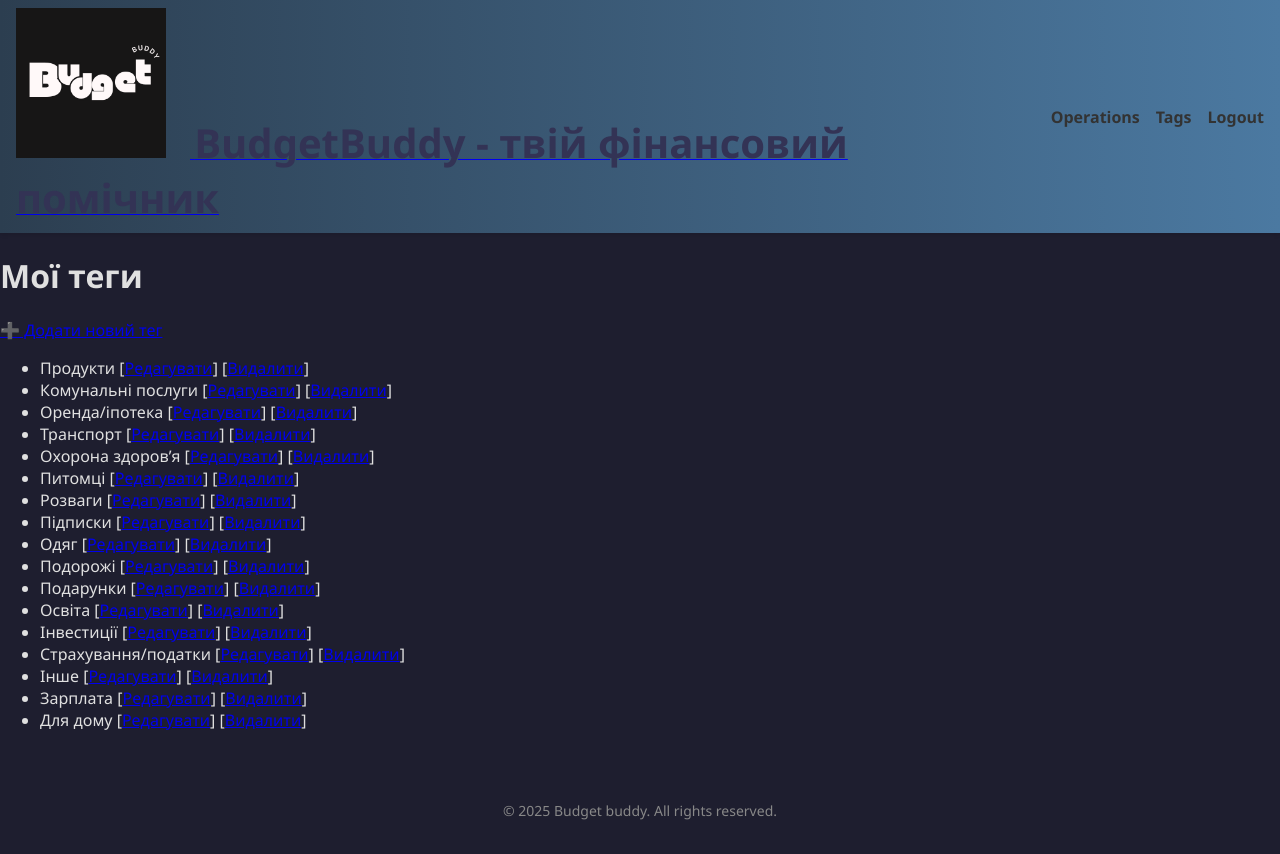
After one commit to Daert-art/budget_buddy, a Django app: page /tags/ in a window 1280 px wide. The commit adds this page. Run offline with Django 5.2, Linux system fonts and the light colour scheme; a user stored in the database is signed in; data comes from the database, SQL or seed files in the repository.

Commit message:
переделал теги и добавлено удаление операции

```diff
--- a/apps/core/models/category.py
+++ b/apps/core/models/category.py
@@ -6,7 +6,11 @@ from apps.core.models.enums import TransactionType
 class Category(TimeStampedModel):
     id = models.AutoField(primary_key=True)
     name = models.CharField(max_length=100)
-    type = models.CharField(max_length=10, choices=TransactionType.choices, default=TransactionType.INCOME)
+    type = models.CharField(
+        max_length=10,
+        choices=TransactionType.choices,
+        default=TransactionType.EXPENSE
+    )
 
     def __str__(self):
         return f'{self.name} ({self.get_type_display()})'
--- a/apps/core/templates/core/includes/header.html
+++ b/apps/core/templates/core/includes/header.html
@@ -1,11 +1,23 @@
+{% load static %}
+
 <header>
-    <nav class="header">
-        <div class="header-el"><a href="{% url 'core:operations' %}">Operations</a></div>
+  <nav class="header">
+    <!-- Блок з логотипом і назвою -->
+    <div class="header-brand">
+      <a href="{% url 'core:operations' %}">
+        <!-- Поклади файл logo.png в static/images/ -->
+        <img src="{% static 'images/logo.png' %}"
+             alt="BudgetBuddy Logo"
+             class="app-logo">
+        <span class="app-title">BudgetBuddy - твій фінансовий помічник</span>
+      </a>
+    </div>
 
-
-        <div class="header-el"><a href="/error">Error</a></div>
-        <div class="header-el"><a href="/users">Users</a></div>
-        <div class="header-el"><a href="/logout">logout</a></div>
-        <div style="clear: both;"></div>
-    </nav>
+    <!-- Навігація -->
+    <ul class="header-nav">
+      <li><a href="{% url 'core:operations' %}">Operations</a></li>
+      <li><a href="{% url 'core:tag_list'    %}">Tags</a></li>
+      <li><a href="{% url 'logout'            %}">Logout</a></li>
+    </ul>
+  </nav>
 </header>
--- /dev/null
+++ b/apps/core/templates/core/pages/tag_list.html
@@ -0,0 +1,16 @@
+{% extends "base.html" %}
+{% block content %}
+  <h1>Мої теги</h1>
+  <a href="{% url 'core:tag_add' %}">➕ Додати новий тег</a>
+  <ul>
+    {% for tag in tags %}
+      <li>
+        {{ tag.name }}
+        [<a href="{% url 'core:tag_edit' tag.pk %}">Редагувати</a>]
+        [<a href="{% url 'core:tag_delete' tag.pk %}">Видалити</a>]
+      </li>
+    {% empty %}
+      <li>Поки що немає жодного тегу.</li>
+    {% endfor %}
+  </ul>
+{% endblock %}
--- a/apps/core/urls.py
+++ b/apps/core/urls.py
@@ -2,7 +2,7 @@ from django.urls import path
 from django.views.generic import RedirectView
 
 from apps.core import views
-from apps.core.views import hello, about_project, about_core
+from apps.core.views import hello, about_project, about_core, operation_delete
 
 # Оголошення простору імен namespace
 app_name = 'core'
@@ -14,7 +14,15 @@ urlpatterns = [
     path('about/', about_project),
     path('about/core/', about_core),
 
+
     path('', RedirectView.as_view(pattern_name='core:operations', permanent=False)),
     path('operations/', views.operations, name='operations'), #core:operations
-    path('operations/<int:pk>/',views.OperationDetailUpdateView.as_view(), name='operation_detail')
+    path('operations/<int:pk>/',views.OperationDetailUpdateView.as_view(), name='operation_detail'),
+    path('operations/<int:pk>/delete/', operation_delete, name='operation_delete'),
+
+    # Теги
+    path('tags/', views.tag_list, name='tag_list'),
+    path('tags/add/', views.tag_create, name='tag_add'),
+    path('tags/<int:pk>/edit/', views.tag_update, name='tag_edit'),
+    path('tags/<int:pk>/delete/', views.tag_delete, name='tag_delete'),
 ]
--- a/apps/core/views.py
+++ b/apps/core/views.py
@@ -1,10 +1,11 @@
 from django import views
+from django.contrib.auth.decorators import login_required
 from django.http import HttpResponse
 from django.shortcuts import render, redirect, get_object_or_404
 from django.views.decorators.http import require_http_methods
 
-from apps.core.forms import OperationForm
-from apps.core.models import Operation
+from apps.core.forms import OperationForm, TagForm
+from apps.core.models import Operation, Tag
 from apps.core.models.enums import TransactionType
 
 
@@ -23,31 +24,38 @@ def about_project(request):
 def about_core(request):
     return render(request, 'core/about_core.html')
 
-
+@login_required
 @require_http_methods(['GET', 'POST'])
 def operations(request):
     # POST
+    user = request.user
+
     if request.method == 'POST':
         amount = request.POST.get('amount')
         date = request.POST.get('date')
         description = request.POST.get('description')
-        type = request.POST.get('type')
+        type_ = request.POST.get('type')
+        tag_id = request.POST.get('tag')
+        tag = Tag.objects.filter(id=tag_id).first() if tag_id else None
 
         # Можна додати валідацію
 
         Operation.objects.create(
+            user=user,
             amount=amount,
             date=date,
             description=description,
-            type=type
+            type=type_,
+            tag=tag,
         )
 
         return redirect('core:operations')
 
     # GET
     context = {
-        'operations_list': Operation.objects.all(),
-        'type_choices': TransactionType
+        'operations_list': Operation.objects.filter(user=request.user),
+        'type_choices': TransactionType,
+        'tags_list': Tag.objects.filter(user=request.user),
     }
     return render(request, 'core/pages/operations.html', context)
 
@@ -56,11 +64,95 @@ class OperationDetailUpdateView(views.View):
     def get(self, request, pk):
         operation = get_object_or_404(Operation, pk=pk)
         print(operation)
-        operation_form = OperationForm(instance=operation)
+
+        operation_form = OperationForm(instance=operation, prefix='operation') # operation_form
         context = {
+            'operation': operation,
             'operation_form': operation_form,
         }
         return render(request, 'core/pages/operation_detail.html', context)
 
     def post(self, request, pk):
-        pass
+        operation = get_object_or_404(Operation, pk=pk)
+
+        operation_form = OperationForm(request.POST, instance=operation, prefix='operation')
+
+
+        if 'submit_operation' in request.POST:
+            if operation_form.is_valid():
+                operation_form.save()
+                return redirect('core:operation_detail', pk=operation.pk)
+            else:
+                print(operation_form.errors)
+
+        context = {
+            'operation': operation,
+            'operation_form': operation_form,
+        }
+        return render(request, 'core/pages/operation_detail.html', context)
+
+@login_required
+@require_http_methods(['POST'])
+def operation_delete(request, pk):
+    op = get_object_or_404(Operation, pk=pk, user=request.user)
+    op.delete()
+    return redirect('core:operations')
+
+# --------------------------------------------------------
+# TAGS CRUD
+# --------------------------------------------------------
+
+@login_required
+@require_http_methods(['GET'])
+def tag_list(request):
+    tags = Tag.objects.filter(user=request.user)
+    return render(request, 'core/pages/tag_list.html', {
+        'tags': tags,
+    })
+
+
+@login_required
+@require_http_methods(['GET', 'POST'])
+def tag_create(request):
+    if request.method == 'POST':
+        form = TagForm(request.POST)
+        if form.is_valid():
+            tag = form.save(commit=False)
+            tag.user = request.user
+            tag.save()
+            return redirect('core:tag_list')
+    else:
+        form = TagForm()
+
+    return render(request, 'core/pages/tag_form.html', {
+        'form': form,
+        'action': 'create',
+    })
+
+
+@login_required
+@require_http_methods(['GET', 'POST'])
+def tag_update(request, pk):
+    tag = get_object_or_404(Tag, pk=pk, user=request.user)
+
+    if request.method == 'POST':
+        form = TagForm(request.POST, instance=tag)
+        if form.is_valid():
+            form.save()
+            return redirect('core:tag_list')
+    else:
+        form = TagForm(instance=tag)
+
+    return render(request, 'core/pages/tag_form.html', {
+        'form': form,
+        'action': 'update',
+        'tag': tag,
+    })
+
+
+@login_required
+@require_http_methods(['POST'])
+def tag_delete(request, pk):
+    tag = get_object_or_404(Tag, pk=pk, user=request.user)
+    tag.delete()
+    return redirect('core:tag_list')
--- a/budget_buddy/settings.py
+++ b/budget_buddy/settings.py
@@ -31,6 +31,7 @@ ALLOWED_HOSTS = []
 # Application definition
 
 INSTALLED_APPS = [
+    'django.contrib.admin',
     'django.contrib.auth',
     'django.contrib.contenttypes',
     'django.contrib.sessions',
--- a/budget_buddy/urls.py
+++ b/budget_buddy/urls.py
@@ -20,7 +20,8 @@ from django.urls import path, include
 
 urlpatterns = [
     #http://localhost:8000/admin/
-    #path('admin/', admin.site.urls),
+    path('admin/', admin.site.urls),
+    path('accounts/', include('django.contrib.auth.urls')),
     # '' http://localhost:8000/
-    path('', include('apps.core.urls'))
+    path('', include('apps.core.urls', namespace='core')),
 ]
--- a/static/styles.css
+++ b/static/styles.css
@@ -34,26 +34,79 @@ footer {
 }
 
 /* Header */
+/*.header {*/
+/*    background: linear-gradient(to right, #2c3e50, #4b79a1);*/
+/*    margin: 0 auto;*/
+/*    padding: 15px 20px;*/
+/*    border-radius: 10px;*/
+/*    box-shadow: 0 4px 8px rgba(0,0,0,0.3);*/
+/*    display: flex;*/
+/*    gap: 25px;*/
+/*    align-items: center;*/
+/*    color: #ffffff;*/
+/*}*/
+
+/*.header-el a {*/
+/*    color: #ffffff;*/
+/*    text-decoration: none;*/
+/*    transition: color 0.2s ease;*/
+/*}*/
+
+/*.header-el a:hover {*/
+/*    color: #ffd700;*/
+/*}*/
 .header {
-    background: linear-gradient(to right, #2c3e50, #4b79a1);
-    margin: 0 auto;
-    padding: 15px 20px;
-    border-radius: 10px;
-    box-shadow: 0 4px 8px rgba(0,0,0,0.3);
-    display: flex;
-    gap: 25px;
-    align-items: center;
-    color: #ffffff;
+  display: flex;
+  align-items: center;
+  justify-content: space-between;
+  padding: 0.5rem 1rem;
+  background: linear-gradient(to right, #2c3e50, #4b79a1);
+  box-shadow: 0 2px 4px rgba(0,0,0,0.1);
 }
 
-.header-el a {
-    color: #ffffff;
-    text-decoration: none;
-    transition: color 0.2s ease;
+.header-brand {
+  display: flex;
+  align-items: center;
 }
 
-.header-el a:hover {
-    color: #ffd700;
+.header-brand a:hover .app-title {
+  color: gold;
+}
+
+.header-brand a:hover .app-logo {
+  filter: brightness(1.2);
+}
+
+.app-logo {
+  height: 150px;
+  margin-right: 1.5rem;
+}
+
+.app-title {
+  font-size: 2.5rem;
+  font-weight: bold;
+  color: #335;
+}
+
+.header-nav {
+  list-style: none;
+  margin: 0;
+  padding: 0;
+  display: flex;
+}
+
+.header-nav li + li {
+  margin-left: 1rem;
+}
+
+.header-nav a {
+  text-decoration: none;
+  color: #333;
+  font-weight: 900;
+}
+
+.header-nav a:hover {
+  color: gold;
 }
 
 /* Table */
@@ -89,6 +142,11 @@ table tr:hover {
     background: #3f3f5c;
     transition: background 0.2s ease;
     cursor: pointer;
+}
+
+table.form-container th,
+table.form-container td {
+    text-align: center;
 }
 
 /* Form */
```
Also changed, not shown: apps/core/forms.py (+13 -3 lines), apps/core/models/operation.py (+38 -12 lines), apps/core/templates/core/pages/operation_detail.html (+13 -1 lines), apps/core/templates/core/pages/operations.html (+28 -8 lines), apps/core/templates/core/pages/tag_confirm_delete.html (added, +9 -0 lines), apps/core/templates/core/pages/tag_form.html (added, +10 -0 lines), apps/core/templates/registration/login.html (added, +10 -0 lines), apps/core/migrations/0008_remove_operation_tags_operation_tag.py (added), apps/core/migrations/0009_alter_operation_type.py (added), apps/core/migrations/0010_alter_category_type.py (added), db.sqlite3, static/images/logo.png (added).
